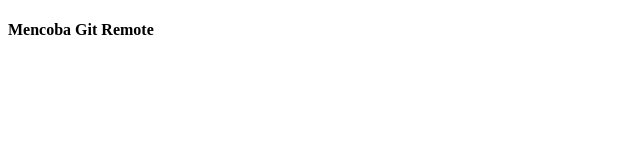
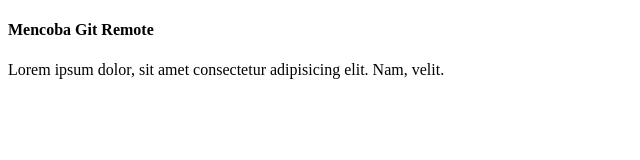
Before and after one commit to Anka199/git-test, a plain HTML site: page index.html in a window 1280 px wide. Shown: the whole page, without its empty margins (0-640 px from the left). Drawn offline with Linux system fonts and the light colour scheme.

Commit message:
menambahkan paragraf

```diff
--- a/index.html
+++ b/index.html
@@ -7,5 +7,6 @@
 </head>
 <body>
     <h4>Mencoba Git Remote</h4>
+    <p>Lorem ipsum dolor, sit amet consectetur adipisicing elit. Nam, velit.</p>
 </body>
 </html>
```
